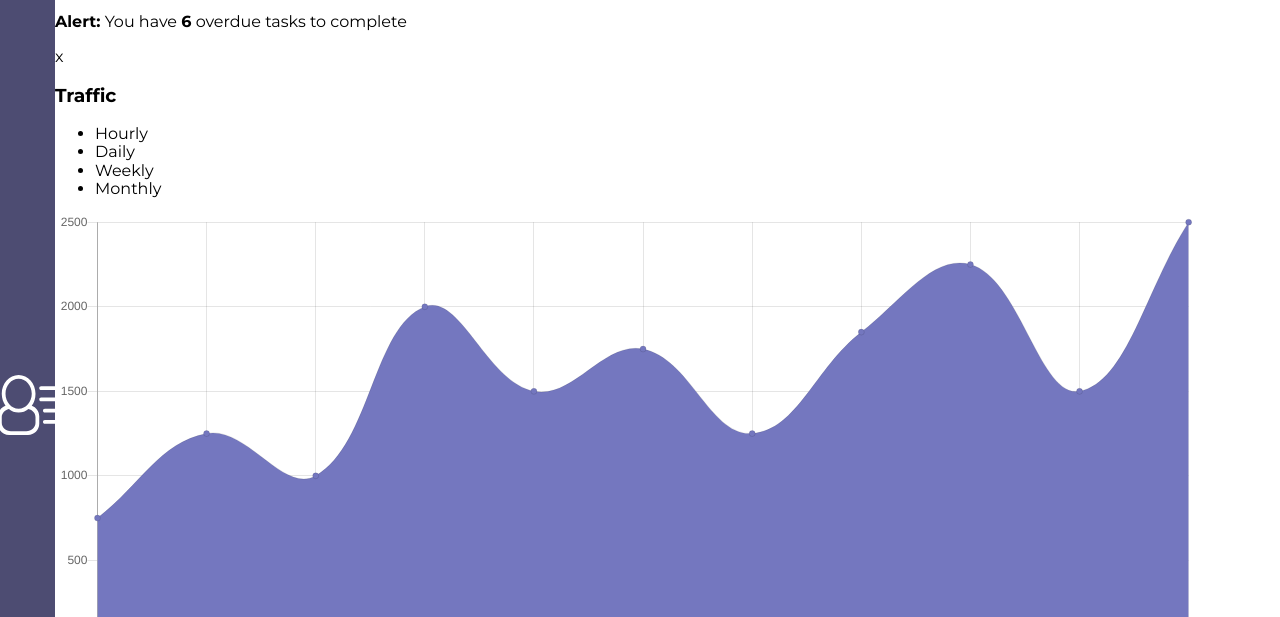
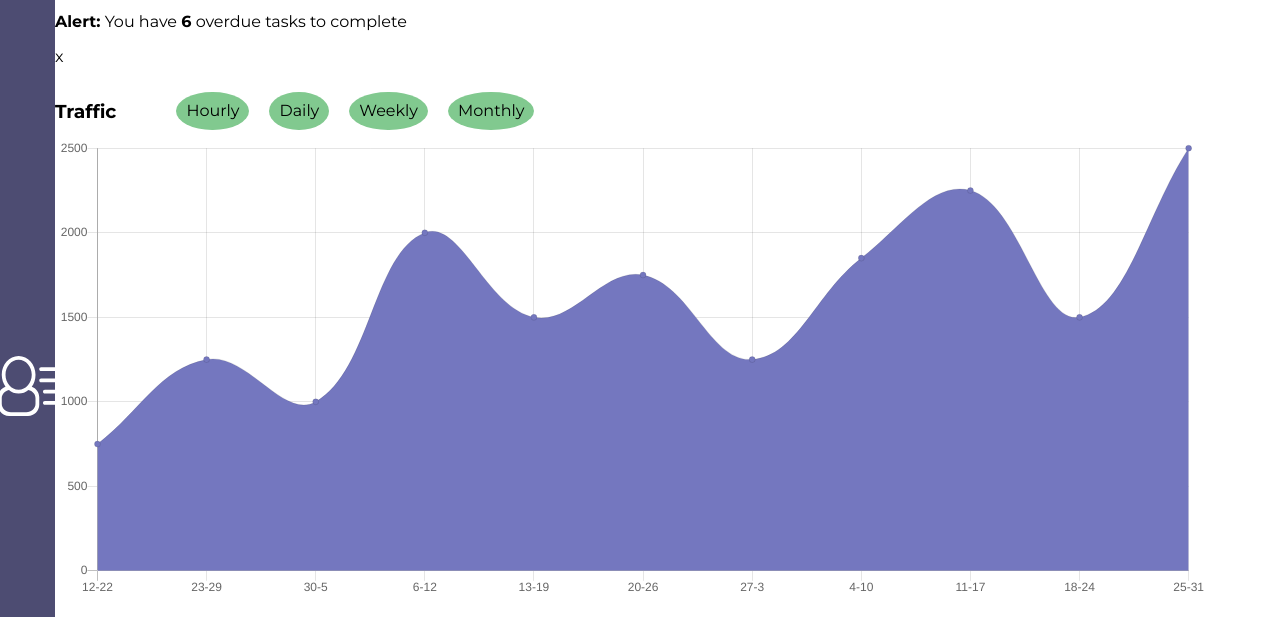
Before and after one commit to zvegh/techdegree-project-7, a plain HTML site: page index.html in a window 1280 px wide. Shown: the part 175-792 px from the top of the page. Drawn offline with nearby package versions, Linux system fonts and the light colour scheme.

Commit message:
Update style.css

```diff
--- a/css/style.css
+++ b/css/style.css
@@ -45,6 +45,25 @@ nav {
 
 main {
   grid-area: main;
+}
+
+.traffic-header h3 {
+  display: inline;
+  float: left;
+}
+
+.traffic-nav li {
+  list-style-type: none;
+  display: inline;
+  float: left;
+  padding: 10px;
+  margin: 10px;
+  border-radius: 50%;
+  background-color: rgb(129, 201, 143);
+}
+
+.traffic-nav li:nth-of-type(1) {
+  margin-left: 60px;
 }
 
 .bell-icon {
```
